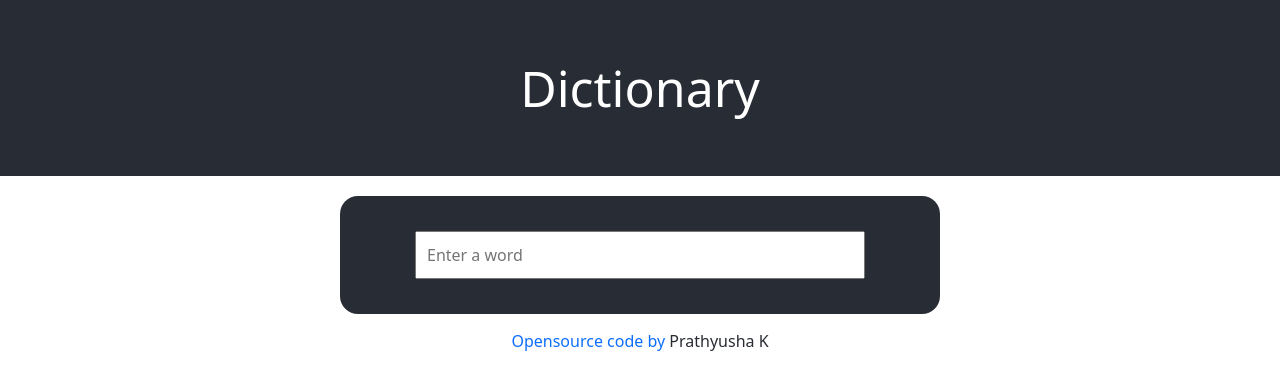
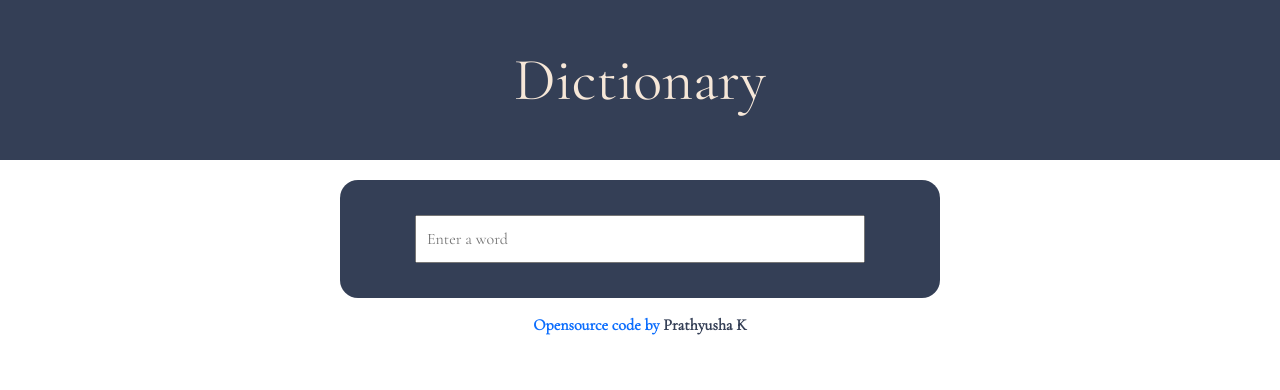
Before and after one commit to kprathyusha/dictionary-react, a React (Create React App) app: page / in a window 1280 px wide. Shown: the top 390 px of the page. Built offline with nearby package versions, Linux system fonts and the light colour scheme.

Commit message:
added new font and minor style changes

```diff
--- a/public/index.html
+++ b/public/index.html
@@ -24,6 +24,12 @@
       work correctly both with client-side routing and a non-root public URL.
       Learn how to configure a non-root public URL by running `npm run build`.
     -->
+        <link rel="preconnect" href="https://fonts.googleapis.com" />
+        <link rel="preconnect" href="https://fonts.gstatic.com" crossorigin />
+        <link
+            href="https://fonts.googleapis.com/css2?family=Cormorant+Garamond&display=swap"
+            rel="stylesheet"
+        />
         <title>Dictionary App</title>
     </head>
     <body>
--- a/src/App.css
+++ b/src/App.css
@@ -1,18 +1,19 @@
 .App {
-    color: #dfdfde;
+    color: #F6E7D8;
+     font-family: "Cormorant Garamond", serif;
 }
 .App a {
     text-decoration: none;
 }
 .App header {
-    background-color: #282c34;
-    min-height: 22vh;
+    background-color: #343F56;
+    min-height: 20vh;
     display: flex;
     flex-direction: column;
     align-items: center;
     justify-content: center;
-    font-size: 50px;
-    color: white;
+    font-size: 60px;
+    color: #F6E7D8;
 }
 
 .App .container {
@@ -23,7 +24,8 @@
 .App footer {
     margin: 15px;
     text-align: center;
-    color: #282c34;
+    color: #343F56;
+    font-weight: bold;
 }
 
 
--- a/src/Phonetics.css
+++ b/src/Phonetics.css
@@ -2,9 +2,9 @@
     padding: 12px 0;
 }
 .Phonetics a {
-    background-color: #dfdfde;
+    background-color: #F6E7D8;
     color: #282c34;
-    border: 1px solid #dfdfde;
+    border: 1px solid #F6E7D8;
     border-radius: 18px;
     padding: 8px 12px;
     font-weight: bold;
--- a/src/Search.css
+++ b/src/Search.css
@@ -1,14 +1,14 @@
 .Search section {
-    background-color: #282c34;
+    background-color: #343F56;
     padding: 20px;
     border-radius: 15px;
-    box-shadow: 0px 10px 10px rgba(49, 47, 47, 0.3);
+    box-shadow: 0px 12px 12px rgba(15, 26, 48, 0.4);
     margin: 20px 0;
 
 }
 .Search form {
     text-align: center;
-    background-color: #282c34;
+    background-color: #343F56;
     border: 1 px solid black;
     border-radius: 18px;
     padding: 35px 0;
--- a/src/index.css
+++ b/src/index.css
@@ -1,19 +1,9 @@
 body {
-    margin: 0;
-    font-family: -apple-system, BlinkMacSystemFont, "Segoe UI", "Roboto",
-        "Oxygen", "Ubuntu", "Cantarell", "Fira Sans", "Droid Sans",
-        "Helvetica Neue", sans-serif;
-    /* -webkit-font-smoothing: antialiased;
+     /* -webkit-font-smoothing: antialiased;
     -moz-osx-font-smoothing: grayscale; */
     /* background-image: linear-gradient(75deg, #595b5c, #282c34);
     background-position: center;
     background-size: cover;
     background-repeat: no-repeat;
     background-attachment: fixed; */
-
 }
-
-code {
-    font-family: source-code-pro, Menlo, Monaco, Consolas, "Courier New",
-        monospace;
-}
```
